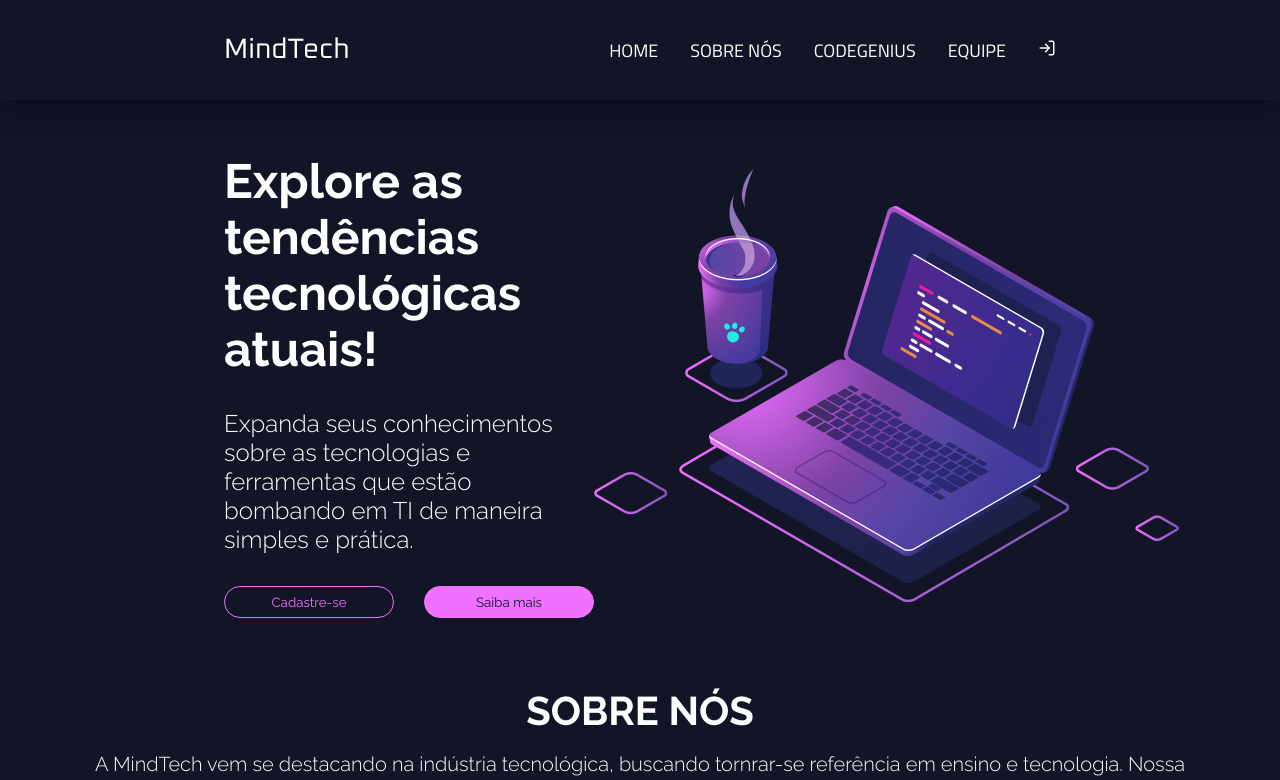
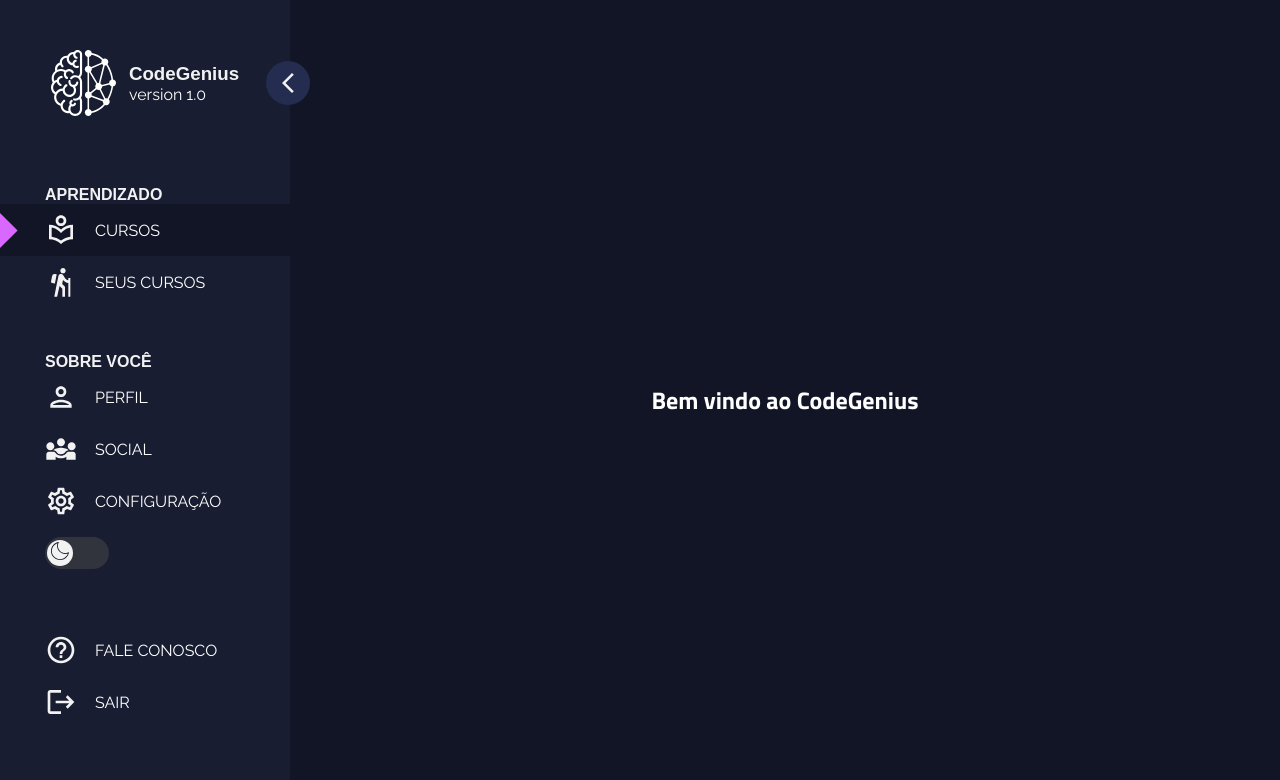
Before and after one commit to CodeGenius-Organization/CodeGenius, a React (Create React App) app in the folder codegenius/: page / in a window 1280 px wide. Shown: the top 780 px of the page. Built offline with nearby package versions, Linux system fonts and the light colour scheme.

Commit message:
feat: sidebar

```diff
--- a/codegenius/src/components/ModalToForm.css
+++ b/codegenius/src/components/ModalToForm.css
@@ -10,6 +10,7 @@
     opacity: 0;
     background-color: #121526b6;
     transition: 0.5s ease;
+    z-index: 2;
 }
 
 .off{
--- a/codegenius/src/pages/LogOut.css
+++ /dev/null
@@ -1,26 +0,0 @@
-.logout-container{
-    display: flex;
-    background-color: #121526;
-    height: 100vh;
-    justify-content: center;
-    align-items: center;
-    flex-direction: column;
-    color: #fff;
-    font-family: 'Titillium Web', sans-serif;
-}
-
-.logout-container>button{
-    width: 20%;
-    margin-top: 39px;
-    border-radius: 20px;
-    color: #121526;
-    border: none;
-    background: #F070FF;
-    padding: 10px;
-    cursor: pointer;
-    display: flex;
-    align-items: center;
-    justify-content: center;
-    gap: 5px;
-    font-size: 16px;
-}
--- a/codegenius/src/pages/LogOut.js
+++ /dev/null
@@ -1,27 +0,0 @@
-import React from "react";
-import { useNavigate } from "react-router-dom";
-import "./LogOut.css";
-import {FiLogOut} from 'react-icons/fi'
-import { toast } from "react-toastify";
-
-function LogOut() {
-  const navigate = useNavigate();
-
-
-  function handleLogout() {
-    sessionStorage.removeItem("authToken");
-    toast.success("Logout realizado com sucesso!")
-    navigate("/");
-  }
-
-  return (
-    <>
-      <div className="logout-container">
-        <h2>Bem vindo ao CodeGenius</h2>
-        <button onClick={() => handleLogout()}>Sair <FiLogOut/></button>
-      </div>
-    </>
-  );
-}
-
-export default LogOut;
--- /dev/null
+++ b/codegenius/src/pages/home/Home.css
@@ -0,0 +1,199 @@
+
+.home-container{
+    width: 100%;
+    height: 100vh;
+    display: flex;
+    font-family: sans-serif;
+}
+
+.logout-container{
+    display: flex;
+    width: 100vw;
+    background-color: #121526;
+    justify-content: center;
+    align-items: center;
+    flex-direction: column;
+    color: #fff;
+    font-family: 'Titillium Web', sans-serif;
+}
+
+.logout-container>button{
+    width: 20%;
+    margin-top: 39px;
+    border-radius: 20px;
+    color: #121526;
+    border: none;
+    background: #F070FF;
+    padding: 10px;
+    cursor: pointer;
+    display: flex;
+    align-items: center;
+    justify-content: center;
+    gap: 5px;
+    font-size: 16px;
+}
+
+.menu-left{
+    width: 375px;
+    background-color: #181D31;
+    color: #f2f2f2;
+}
+
+.menu-toggle{
+    width: 218px;
+}
+
+
+.logo-container{
+    padding: 5px;
+    display: flex;
+    justify-content: space-between;
+    align-items: center;
+    position: relative;
+    padding: 50px;
+}
+
+.logo-content{
+    display: flex;
+    align-items: center;
+    gap: 13px;
+}
+
+.logo{
+    width: 65px;
+}
+
+.logo-content,.arrow-menu,.menu-left{
+    transition: 0.5s ease;
+}
+
+.arrow-container{
+    position: absolute;
+    display: flex;
+    justify-content: center;
+    align-items: center;
+    padding: 10px;
+    border-radius: 50%;
+    background-color: #242C50;
+    cursor: pointer;
+    right: -20px;
+}
+
+.arrow-menu{
+    font-size: 24px;
+}
+
+.arrow-toggle{
+    transform: rotate(180deg);
+}
+
+.text-toggle{
+    display: none;
+}
+
+
+.center-items{
+    display: flex;
+    width: 100%;
+    justify-content: center;
+}
+
+.list-menu-group{
+    margin-top: 20px;
+    display: flex;
+    flex-direction: column;
+    justify-content: space-between;
+    gap: 45px;
+}
+
+.list-menu-container{
+    width: 100%;
+
+}
+
+.list-menu-container>h4{
+    padding: 0px 45px;
+}
+
+.list-menu-container>ul{
+    list-style: none;
+    width: 100%;
+}
+
+.list-menu-container>ul>li{
+    display: flex;
+    cursor: pointer;
+    align-items: center;
+    gap: 18px;
+    white-space: nowrap;
+    padding:  10px 45px;
+}
+
+.active{
+    background-color: #121526;
+}
+
+.active::before{
+    content: '';
+    width: 27px;
+    height: 27px;
+    background-color: #D868FF;
+    position: absolute;
+    left: -15px;
+    transform: rotate(45deg);
+}
+
+.logo-item-list{
+    font-size: 32px;
+}
+
+.flex-end-style{
+    justify-self: flex-end;
+}
+
+/* button */
+.toggle{
+    display: none;
+}
+
+.toggle + label{
+    width: 64px;
+    height: 32px;
+    background: #31333d;
+    display: block;
+    position: relative;
+    border-radius: 20px;
+    padding: 2px;
+    transition: 200ms;
+    cursor: pointer;
+}
+
+.toggle + label:before{
+    content: url(../../img/light_mode.svg);
+    position: absolute;
+    width: 26px;
+    height: 26px;
+    background: #f2f2f2;
+    display: flex;
+    justify-content: center;
+    align-items: center;
+    border-radius: 50%;
+    right:unset;
+    left: 2px;
+    top: 3px;
+    transition: 200ms;
+}
+
+.toggle:checked + label{
+    background: #f2f2f2;
+}
+
+.toggle:checked + label:before{
+    content: url(../../img/dark_mode.svg);
+    display: flex;
+    justify-content: center;
+    align-items: center;
+    background: #121526;
+    left: calc(100% - 28px);
+    box-shadow: 0 4px 4px rgb(0 0 0 / 10%);
+}
--- /dev/null
+++ b/codegenius/src/pages/home/Home.js
@@ -0,0 +1,114 @@
+import React, { useState } from "react";
+import { useNavigate } from "react-router-dom";
+import "./Home.css";
+import { FiLogOut } from 'react-icons/fi'
+import { toast } from "react-toastify";
+import {
+  MdArrowBackIosNew,
+  MdOutlineLocalLibrary,
+  MdOutlineHiking,
+  MdOutlinePerson,
+  MdOutlineDiversity3,
+  MdOutlineSettings,
+  MdHelpOutline,
+  MdLogout
+} from "react-icons/md";
+import codegenius from "../../img/codegenius.svg";
+
+
+
+
+function LogOut() {
+  const navigate = useNavigate();
+  const [menuToggle, setMenuToggle] = useState(false)
+
+  function handleLogout() {
+    sessionStorage.removeItem("authToken");
+    toast.success("Logout realizado com sucesso!")
+    navigate("/institutional");
+  }
+
+  return (
+    <>
+      <div className="home-container">
+        <div className={`menu-left ${menuToggle ? 'menu-toggle' : ''}`}>
+          <div className="logo-container">
+            <div className={`logo-content ${menuToggle ? 'center-items' : ''}`}>
+              <img src={codegenius} className="logo"></img>
+              <div className={`${menuToggle ? 'text-toggle' : ''}`}>
+                <h3>CodeGenius</h3>
+                <p>version 1.0</p>
+              </div>
+            </div>
+            <div className="arrow-container" onClick={() => {
+              setMenuToggle(!menuToggle)
+            }}>
+              <MdArrowBackIosNew className={`arrow-menu ${menuToggle ? 'arrow-toggle' : ''}`} />
+            </div>
+          </div>
+
+          <div className="list-menu-group">
+            <div className={`list-menu-container`}>
+              <h4>APRENDIZADO</h4>
+              <ul>
+                <li className="active">
+                  <MdOutlineLocalLibrary className={`logo-item-list ${menuToggle ? 'center-items' : ''}`} />
+                  <p className={`${menuToggle ? 'text-toggle' : ''}`}>CURSOS</p>
+                </li>
+                <li>
+                  <MdOutlineHiking className={`logo-item-list ${menuToggle ? 'center-items' : ''}`} />
+                  <p className={`${menuToggle ? 'text-toggle' : ''}`}>SEUS CURSOS</p>
+                </li>
+              </ul>
+            </div>
+
+            <div className={`list-menu-container`}>
+              <h4>SOBRE VOCÊ</h4>
+              <ul>
+                <li>
+                  <MdOutlinePerson className={`logo-item-list ${menuToggle ? 'center-items' : ''}`} />
+                  <p className={`${menuToggle ? 'text-toggle' : ''}`}>PERFIL</p>
+                </li>
+                <li>
+                  <MdOutlineDiversity3 className={`logo-item-list ${menuToggle ? 'center-items' : ''}`} />
+                  <p className={`${menuToggle ? 'text-toggle' : ''}`}>SOCIAL</p>
+                </li>
+                <li>
+                  <MdOutlineSettings className={`logo-item-list ${menuToggle ? 'center-items' : ''}`} />
+                  <p className={`${menuToggle ? 'text-toggle' : ''}`}>CONFIGURAÇÃO</p>
+                </li>
+                <li className={`${menuToggle ? 'center-items' : ''}`}>
+                <input id="toggle" className={`toggle `} type="checkbox"></input>
+                <label for="toggle"></label>
+                </li>
+              </ul>
+            </div>
+
+            <div className={`list-menu-container flex-end-style`}>
+              <ul>
+                <li>
+                  <MdHelpOutline className={`logo-item-list ${menuToggle ? 'center-items' : ''}`} />
+                  <p className={`${menuToggle ? 'text-toggle' : ''}`}>FALE CONOSCO</p>
+                </li>
+                <li onClick={() => handleLogout()}>
+                  <MdLogout className={`logo-item-list ${menuToggle ? 'center-items' : ''}`} />
+                  <p className={`${menuToggle ? 'text-toggle' : ''}`}>SAIR</p>
+                </li>
+              </ul>
+            </div>
+
+          </div>
+
+        </div>
+
+
+
+        <div className="logout-container">
+          <h2>Bem vindo ao CodeGenius</h2>
+        </div>
+      </div>
+    </>
+  );
+}
+
+export default LogOut;
--- a/codegenius/src/routes/AppRoutes.js
+++ b/codegenius/src/routes/AppRoutes.js
@@ -1,7 +1,7 @@
 import React from 'react'
 import { BrowserRouter, Routes, Route } from 'react-router-dom'
-import Home from '../pages/Home'
-import LogOut from '../pages/LogOut'
+import Home from '../pages/home/Home'
+import Institutional from '../pages/institutional/Institutional'
 import Profile from '../components/student-profile/Profile'
 import CardLesson from '../components/CardLesson'
 import FormContact from '../components/FormContact'
@@ -12,7 +12,7 @@ function AppRoutes() {
         <BrowserRouter>
             <Routes>
             <Route path='/' element={<Home/>}/>
-            <Route path='/logout' element={<LogOut/>}/>
+            <Route path='/institutional' element={<Institutional/>}/>
             <Route path='/profile' element={<Profile/>}/>
             <Route path='/cardlesson' element={<CardLesson/>}/>
             <Route path='/formcontact' element={<FormContact/>}/>
```
Also changed, not shown: codegenius/src/pages/institutional/Institutional.jsx (renamed from codegenius/src/pages/Home.jsx, +20 -20 lines), codegenius/src/img/dark_mode.svg (added), codegenius/src/img/light_mode.svg (added), codegenius/src/pages/institutional/Institutional.css (renamed from codegenius/src/pages/Home.css).
